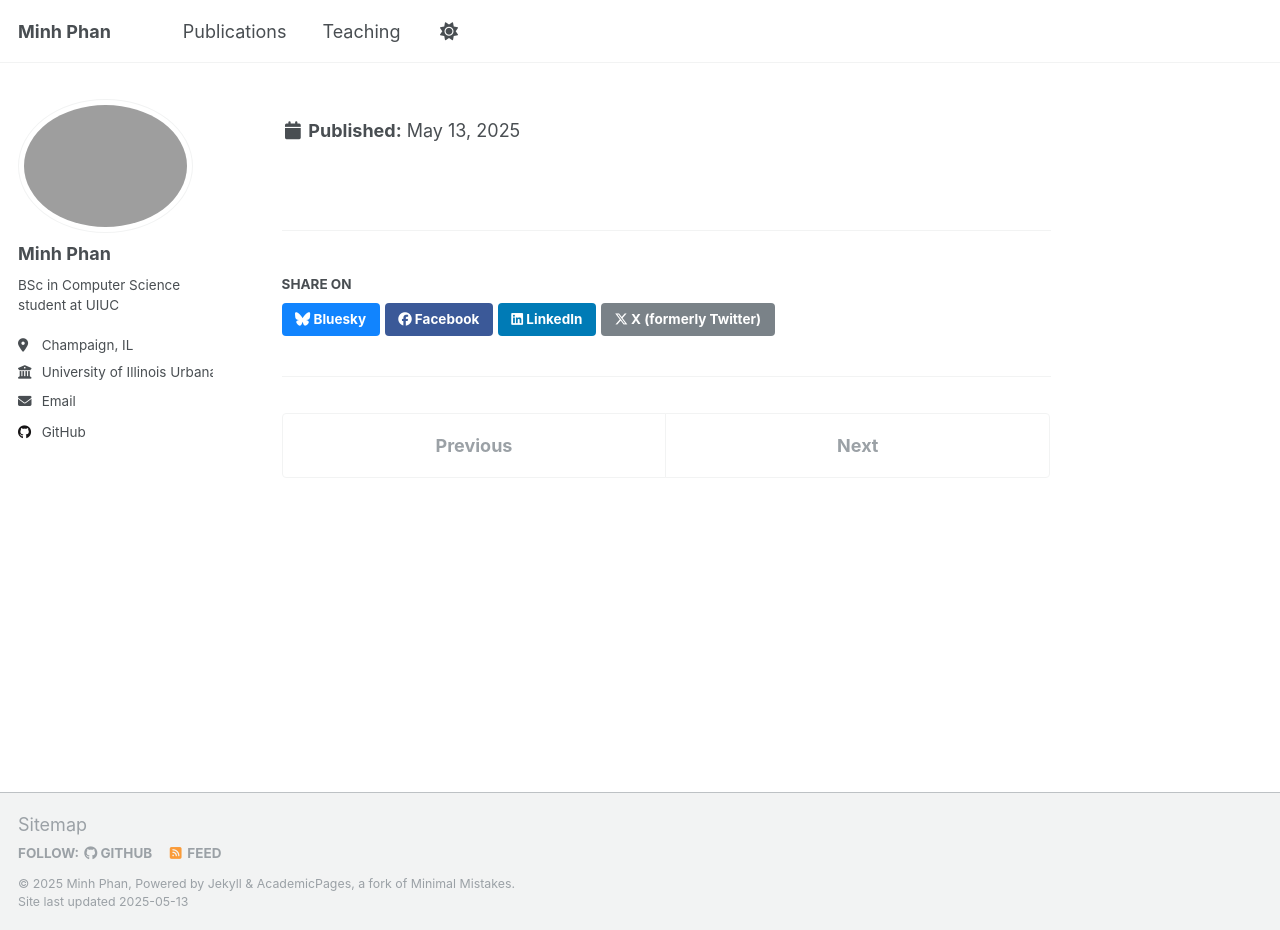
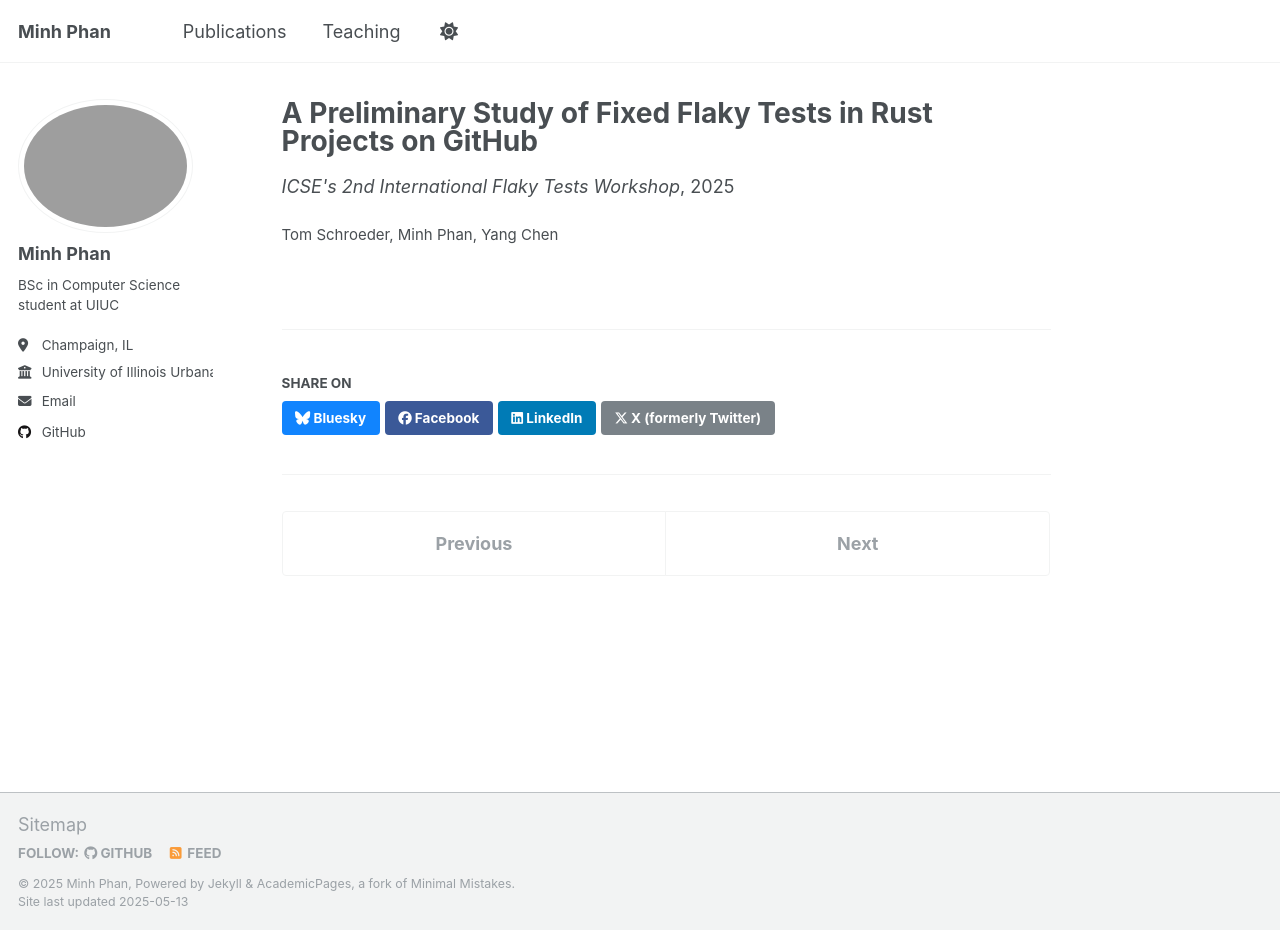
Before and after one commit to MinhPhan8803/MinhPhan8803.github.io, a Jekyll site: the page built from _publications/rust-flaky-github.md, in a window 1280 px wide and 930 px high. Built offline with Jekyll 4.4.1, drawn with Linux system fonts in a browser that asks for light colours.

Commit message:
Update rust-flaky-github.md

```diff
--- a/_publications/rust-flaky-github.md
+++ b/_publications/rust-flaky-github.md
@@ -5,7 +5,7 @@ category: workshops
 permalink: /publication/rust-flaky-github
 excerpt:
 date: 2025-01-01
-venue: 'ICSE\'s 2nd International Flaky Tests Workshop'
+venue: "ICSE's 2nd International Flaky Tests Workshop"
 paperurl: 'http://MinhPhan8803.github.io/files/rust-flaky-github.pdf'
 authors: 'Tom Schroeder, Minh Phan, Yang Chen'
 ---
```
